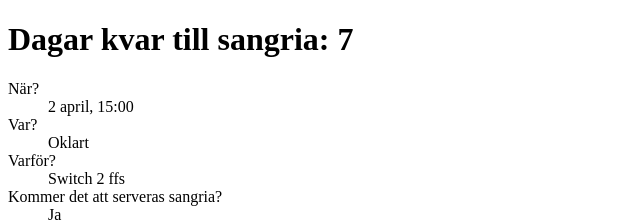
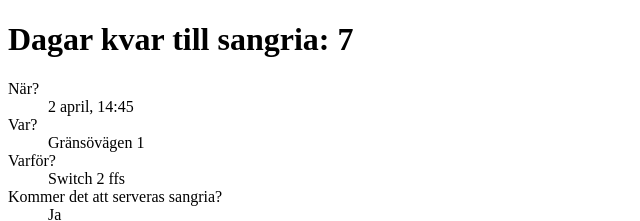
Before and after one commit to stefankratz/daystosangria, a plain HTML site: page index.html in a window 1280 px wide. Shown: the top 221 px of the page, 0-640 px from the left. Drawn offline with Linux system fonts and the light colour scheme.

Commit message:
Update time and place info

```diff
--- a/index.html
+++ b/index.html
@@ -15,9 +15,9 @@
         <h1 class="hidden" id="daysLeft"></h1>
         <dl>
             <dt>När?</dt>
-            <dd>2 april, 15:00</dd>
+            <dd>2 april, 14:45</dd>
             <dt>Var?</dt>
-            <dd>Oklart</dd>
+            <dd>Gränsövägen 1</dd>
             <dt>Varför?</dt>
             <dd>Switch 2 ffs</dd>
             <dt>Kommer det att serveras sangria?</dt>
```
